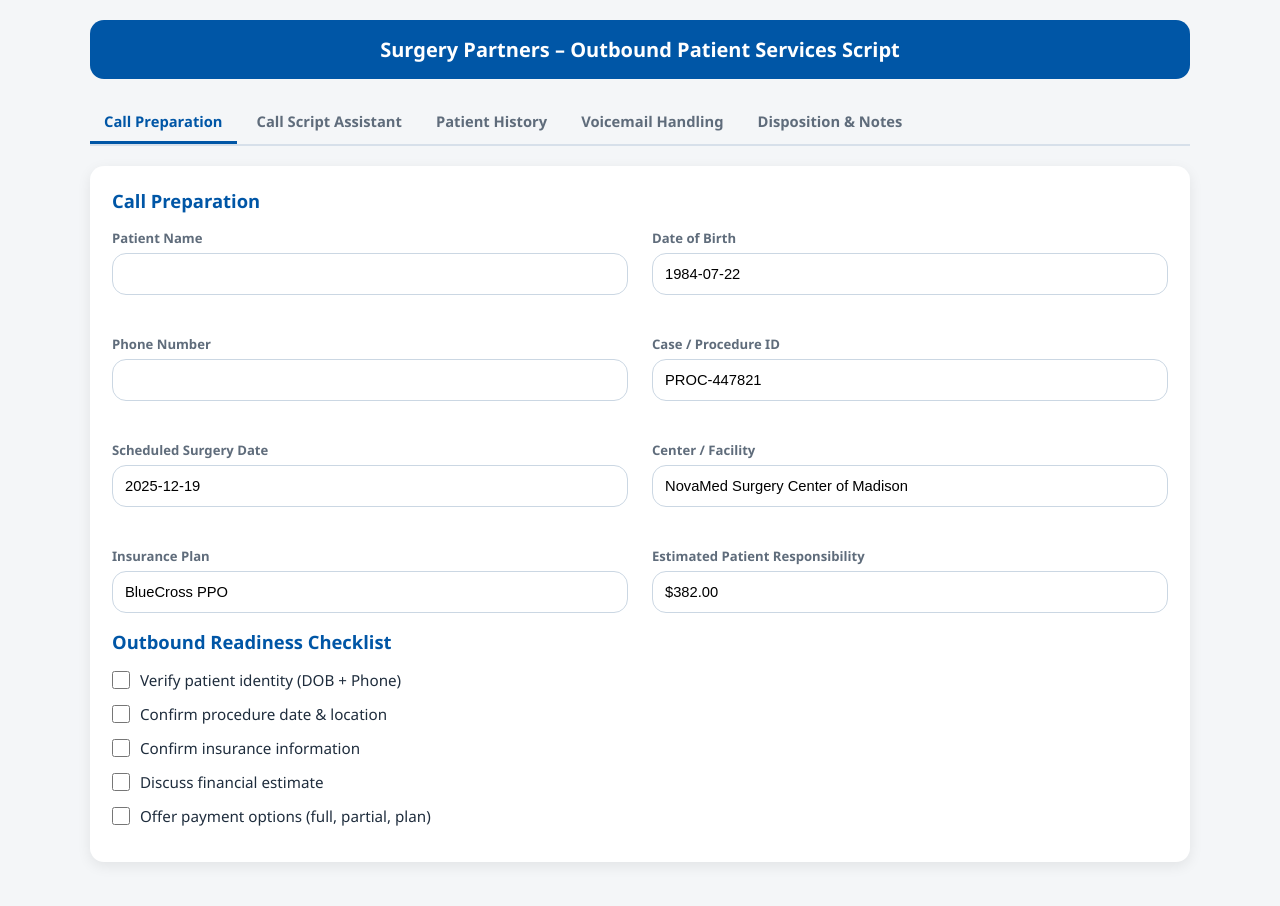
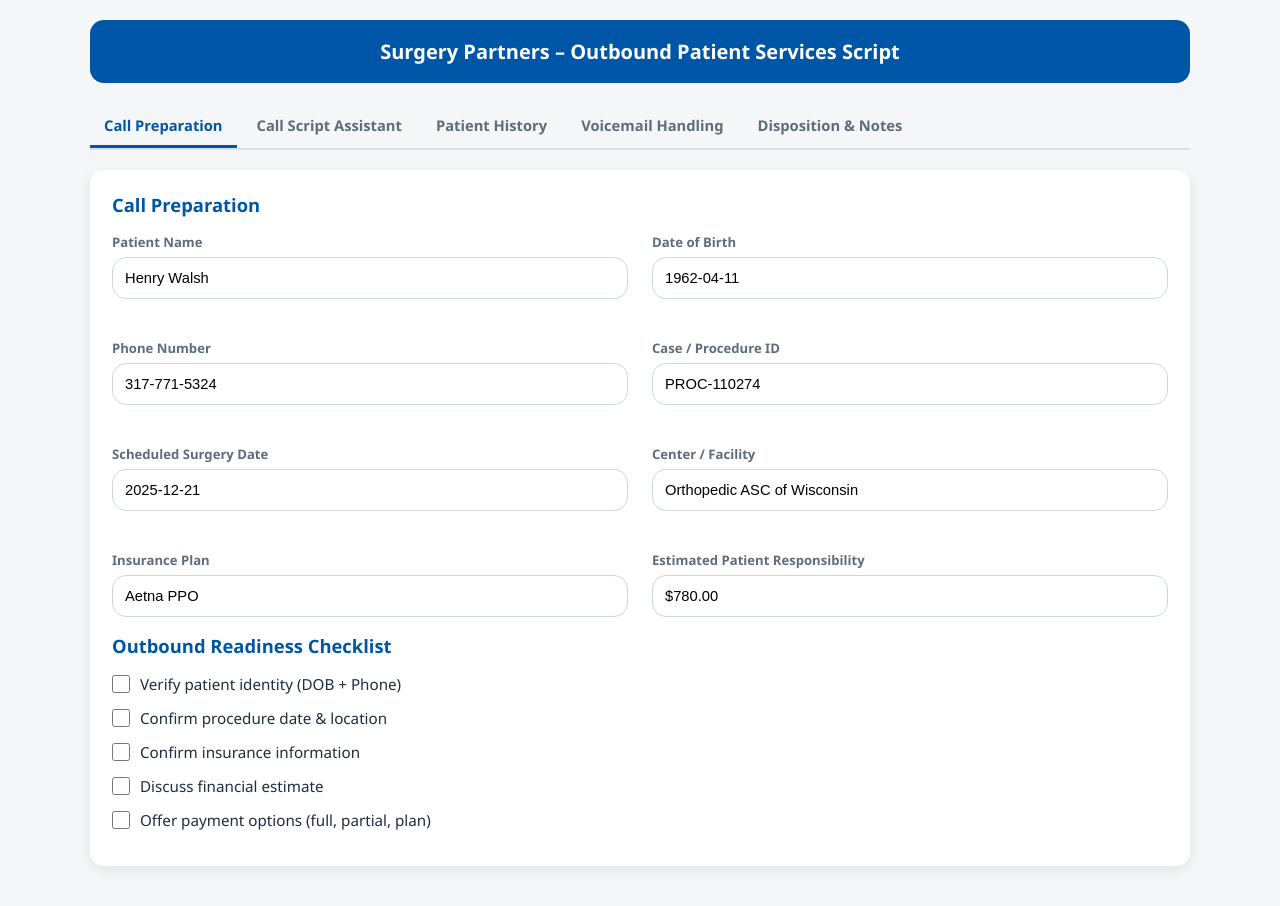
Before and after one commit to dudekzach/SurgeryPartners, a plain HTML site: page agent-script-outbound.html in a window 1280 px wide. Drawn offline with Linux system fonts and the light colour scheme.

Commit message:
Update agent-script-outbound.html

```diff
--- a/agent-script-outbound.html
+++ b/agent-script-outbound.html
@@ -37,7 +37,7 @@
   .header {
     background: var(--primary);
     color: #fff;
-    padding: 16px 24px;
+    padding: 18px 24px;
     border-radius: var(--radius);
     font-size: 1.25rem;
     font-weight: 600;
@@ -179,6 +179,21 @@
     transform: translateY(0);
   }
 
+  .btn-save {
+    background: var(--success);
+    color: #fff;
+    padding: 12px 16px;
+    border-radius: var(--radius);
+    border: none;
+    font-weight: 600;
+    font-size: 0.95rem;
+    cursor: pointer;
+  }
+
+  .btn-save:hover {
+    background: #2f914a;
+  }
+
   /* -------------- TAB CONTENT ------------------- */
   .tab-content { display: none; }
   .tab-content.active { display: block; }
@@ -260,13 +275,7 @@
   <div id="history" class="tab-content">
     <div class="card">
       <h3>Patient Contact History</h3>
-
-      <div class="timeline">
-        <div class="event"><div class="date">Dec 10, 2025</div><div class="type">Outbound Call</div><div class="summary">No answer. Local presence voicemail unavailable.</div></div>
-        <div class="event"><div class="date">Dec 9, 2025</div><div class="type">SMS</div><div class="summary">Reminder sent for upcoming procedure.</div></div>
-        <div class="event"><div class="date">Dec 7, 2025</div><div class="type">Email</div><div class="summary">Sent pre-op fasting instructions.</div></div>
-      </div>
-
+      <div id="historyTimeline" class="timeline"></div>
     </div>
   </div>
 
@@ -284,8 +293,8 @@
       <h4>Pre-Recorded Message Preview</h4>
       <p style="font-size:0.9rem; color:var(--text-muted); line-height:1.45;">
         “Hello, this is Surgery Partners calling about your upcoming procedure.
-        Please return our call at your earliest convenience so we can review pre-operative instructions and your estimated out-of-pocket cost.
-        Thank you, and we look forward to supporting your care.”
+        Please return our call at your earliest convenience so we can review pre-operative instructions
+        and your estimated out-of-pocket cost. Thank you.”
       </p>
 
     </div>
@@ -320,7 +329,7 @@
       <label>Agent Notes</label>
       <textarea id="agentNotes"></textarea>
 
-      <button class="btn" style="background:var(--success); color:#fff;" onclick="saveDispo()">Save Disposition</button>
+      <button class="btn-save" onclick="saveDispo()">Save Disposition</button>
     </div>
   </div>
 
@@ -328,20 +337,6 @@
 
 <!-- ------------------------ SCRIPT ------------------------- -->
 <script>
-  /* ----- Tabs ----- */
-  const tabs = document.querySelectorAll(".tab");
-  const contents = document.querySelectorAll(".tab-content");
-
-  tabs.forEach(tab => {
-    tab.addEventListener("click", () => {
-      tabs.forEach(t => t.classList.remove("active"));
-      tab.classList.add("active");
-
-      contents.forEach(c => c.classList.remove("active"));
-      document.getElementById(tab.dataset.tab).classList.add("active");
-    });
-  });
-
   /* ----- Toast System ----- */
   function showToast(text) {
     const container = document.getElementById("toastContainer");
@@ -357,72 +352,106 @@
     }, 3000);
   }
 
-  /* Save Disposition */
   function saveDispo() {
     showToast("Disposition Saved");
   }
 
-  /* ----- Dual-Case Query Params ----- */
-  const qp = new URLSearchParams(window.location.search);
+  /* ----- Tabs ----- */
+  const tabs = document.querySelectorAll(".tab");
+  const contents = document.querySelectorAll(".tab-content");
 
-  function getQP(...keys) {
-    for (let k of keys) {
-      const v = qp.get(k);
-      if (v && v.trim() !== "") return v;
+  tabs.forEach(tab => {
+    tab.addEventListener("click", () => {
+      tabs.forEach(t => t.classList.remove("active"));
+      tab.classList.add("active");
+
+      contents.forEach(c => c.classList.remove("active"));
+      document.getElementById(tab.dataset.tab).classList.add("active");
+    });
+  });
+
+  /* ----- Demo Patient Rotation ----- */
+  const patients = [
+    {
+      name: "Cameron Loyal",
+      dob: "1984-07-22",
+      phone: "317-771-5324",
+      caseId: "PROC-447821",
+      surgeryDate: "2025-12-19",
+      center: "NovaMed Surgery Center of Madison",
+      insurance: "BlueCross PPO",
+      estimate: "221.00",
+      history: [
+        { date: "Dec 9, 2025", type: "Email", summary: "Sent pre-op fasting instructions." },
+        { date: "Dec 8, 2025", type: "SMS", summary: "Reminder sent for upcoming procedure." },
+        { date: "Dec 5, 2025", type: "Outbound Call", summary: "Insurance verified and date confirmed." }
+      ]
+    },
+    {
+      name: "Emily Graves",
+      dob: "1979-11-04",
+      phone: "317-771-5324",
+      caseId: "PROC-558932",
+      surgeryDate: "2025-12-18",
+      center: "NovaMed Surgery Center of Madison",
+      insurance: "UnitedHealthcare",
+      estimate: "310.00",
+      history: [
+        { date: "Dec 11, 2025", type: "Outbound Call", summary: "Left voicemail reminder." },
+        { date: "Dec 9, 2025", type: "SMS", summary: "Appointment reminder sent." },
+        { date: "Dec 6, 2025", type: "Email", summary: "Sent pre-op instructions." }
+      ]
+    },
+    {
+      name: "Henry Walsh",
+      dob: "1962-04-11",
+      phone: "317-771-5324",
+      caseId: "PROC-110274",
+      surgeryDate: "2025-12-21",
+      center: "Orthopedic ASC of Wisconsin",
+      insurance: "Aetna PPO",
+      estimate: "780.00",
+      history: [
+        { date: "Dec 12, 2025", type: "Outbound Call", summary: "Discussed high balance and next steps." },
+        { date: "Dec 9, 2025", type: "SMS", summary: "Insurance verification completed." },
+        { date: "Dec 7, 2025", type: "Email", summary: "Sent surgery prep checklist." }
+      ]
     }
-    return "";
-  }
+  ];
 
-  function cleanPhone(input="") {
-    return input.replace(/[\[\]\(\)]/g,"").trim();
-  }
+  const patient = patients[Math.floor(Math.random() * patients.length)];
 
-  /* ----- Defaults ----- */
-  const defaults = {
-    ptDOB: "1984-07-22",
-    ptCase: "PROC-447821",
-    ptSurgeryDate: "2025-12-19",
-    ptCenter: "NovaMed Surgery Center of Madison",
-    ptInsurance: "BlueCross PPO"
-  };
+  /* Populate fields */
+  document.getElementById("ptName").value = patient.name;
+  document.getElementById("ptDOB").value = patient.dob;
+  document.getElementById("ptPhone").value = patient.phone;
+  document.getElementById("ptCase").value = patient.caseId;
+  document.getElementById("ptSurgeryDate").value = patient.surgeryDate;
+  document.getElementById("ptCenter").value = patient.center;
+  document.getElementById("ptInsurance").value = patient.insurance;
+  document.getElementById("ptBalance").value = "$" + parseFloat(patient.estimate).toFixed(2);
 
-  function setField(id, val) {
-    const el = document.getElementById(id);
-    if (el) el.value = val;
-  }
+  /* AI Script Generation */
+  const aiScript = `
+    Hi ${patient.name.split(" ")[0]}, this is a Patient Representative from Surgery Partners.
+    I’m calling regarding your upcoming procedure scheduled for ${patient.surgeryDate}.
+    I’d like to review your insurance information and your estimated out-of-pocket cost of $${patient.estimate}.
+    I can also assist with taking care of that amount today if you'd like to handle it ahead of time.
+    Do you have a moment to go over this together?
+  `;
+  document.getElementById("aiScript").innerText = aiScript.trim();
 
-  /* ----- Field Assignment ----- */
-  setField("ptName",
-    getQP("name","Name","FNAME","fname") + " " +
-    getQP("lname","LNAME","LastName","last")
-  );
-
-  setField("ptDOB", getQP("dob","DOB","BirthDate") || defaults.ptDOB);
-  setField("ptPhone", cleanPhone(getQP("phone","PHONE","Mobile","ContactNumber")));
-  setField("ptCase", getQP("service","CASEID","AccountPatientOrMemberID") || defaults.ptCase);
-  setField("ptSurgeryDate", getQP("surgerydate","SURGERYDATE") || defaults.ptSurgeryDate);
-  setField("ptCenter", getQP("center","CENTER","facility") || defaults.ptCenter);
-  setField("ptInsurance", getQP("insurance","INSURANCE","plan") || defaults.ptInsurance);
-
-  /* ----- Simple Estimated Balance (Randomized) ----- */
-  function randomInRange(min, max) {
-    return Math.floor(Math.random() * (max - min + 1)) + min;
-  }
-
-  const est = randomInRange(100, 900);
-  document.getElementById("ptBalance").value = "$" + est.toFixed(2);
-
-  /* ----- AI Script Generation ----- */
-  const aiScript = `
-    Hi ${document.getElementById("ptName").value || "there"}, this is a Patient Representative from
-    Surgery Partners calling about your upcoming procedure scheduled for
-    ${document.getElementById("ptSurgeryDate").value}. I want to go over your surgery details, confirm your
-    insurance information, and review your estimated out-of-pocket cost of
-    ${document.getElementById("ptBalance").value}. I can also help you take care of that amount today if
-    you'd like to handle it in advance. Is now still a good time to talk about this?
-  `;
-
-  document.getElementById("aiScript").innerText = aiScript.trim();
+  /* Populate History */
+  const historyContainer = document.getElementById("historyTimeline");
+  patient.history.forEach(evt => {
+    historyContainer.innerHTML += `
+      <div class="event">
+        <div class="date">${evt.date}</div>
+        <div class="type">${evt.type}</div>
+        <div class="summary">${evt.summary}</div>
+      </div>
+    `;
+  });
 
 </script>
 
```
